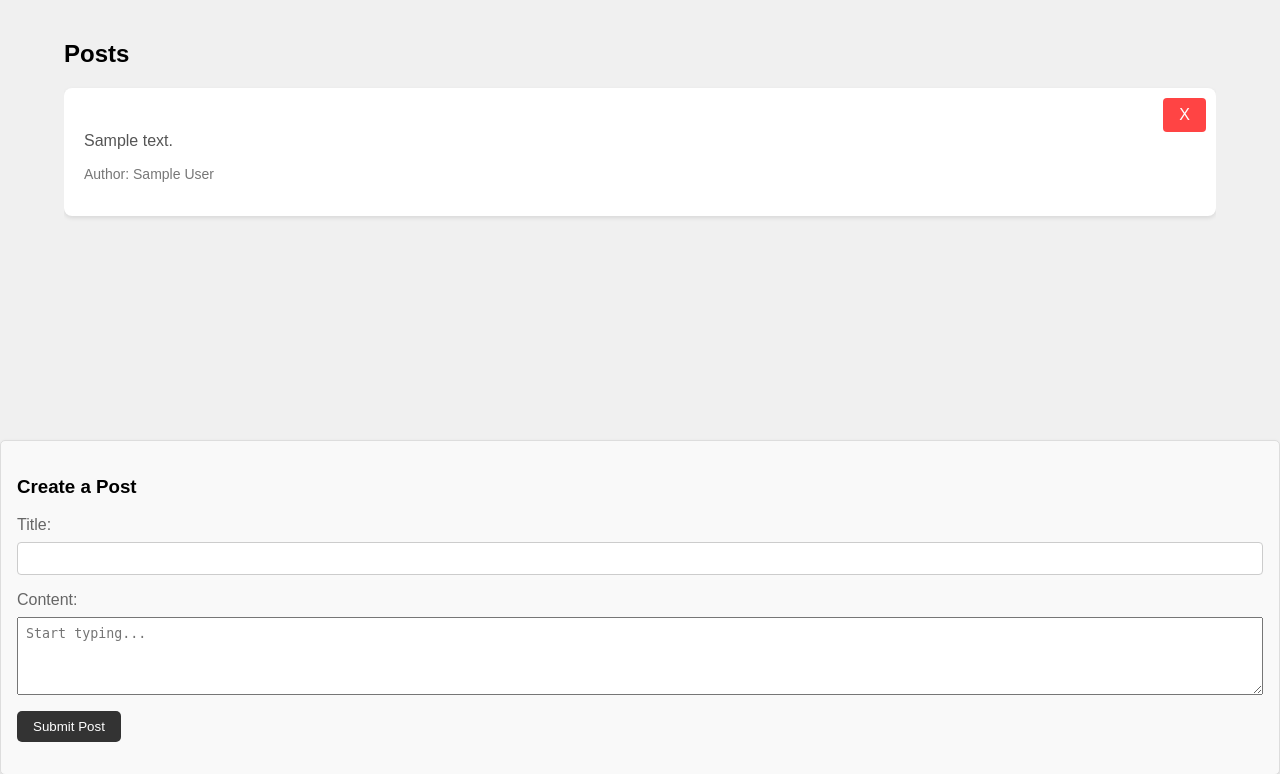
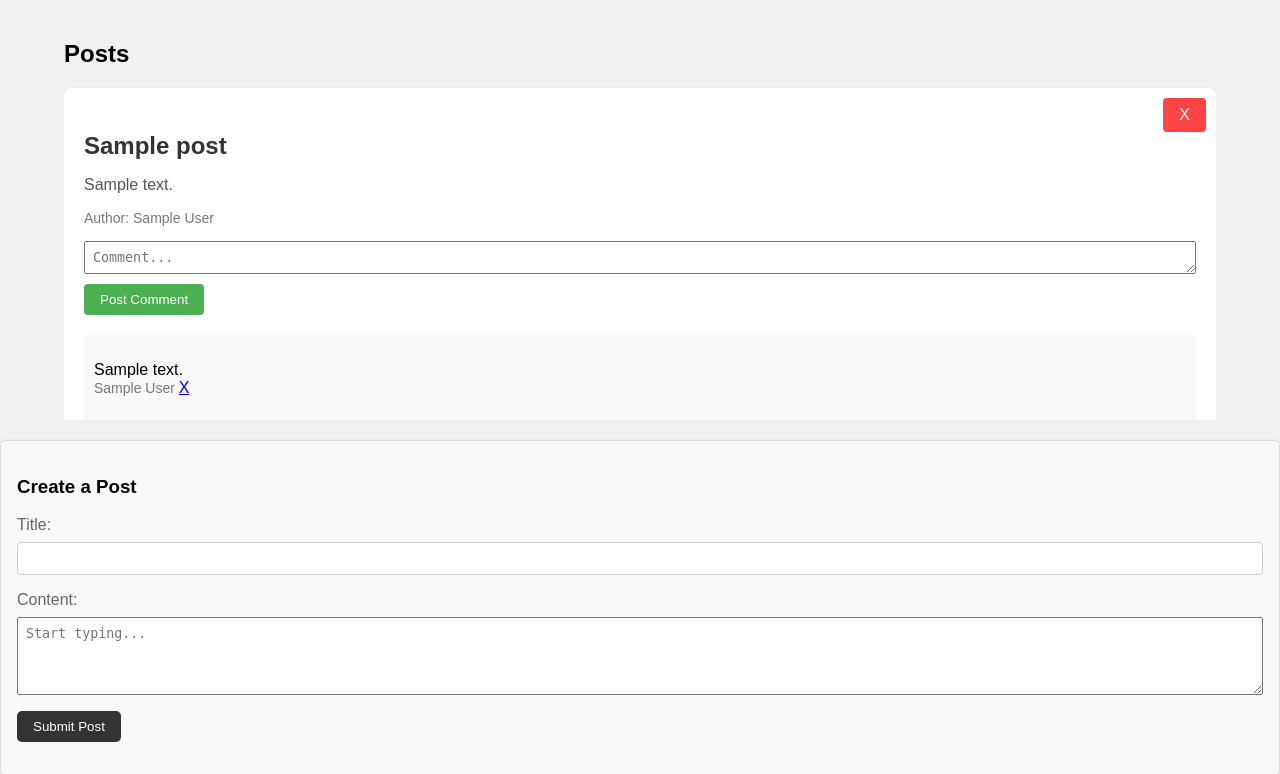
Before and after one commit to sshubham200/SOCIAL-MEDIA-PLATFORM, a Node server app: page / in a window 1280 px wide. Shown: the part 82-856 px from the top of the page. Run offline with Node 20, Linux system fonts and the light colour scheme; the visitor is signed in with stand-in values (Sample User, id 1); tables that the repository leaves empty hold one stand-in row (values such as "Sample post"); some libraries are stand-ins or nearby versions.

Commit message:
chnages regarding adding post feature

```diff
--- a/assets/css/home.css
+++ b/assets/css/home.css
@@ -82,8 +82,65 @@
     border-radius: 4px;
     cursor: pointer;
 }
-}
+
 
 .delete-post:hover {
     background-color: #ff3333;
 }
+
+/* Comment Form Styles */
+.comment-form {
+    margin-top: 15px;
+}
+
+.comment-form label {
+    display: block;
+    font-size: 14px;
+    margin-bottom: 5px;
+}
+
+.comment-form textarea {
+    width: 100%;
+    padding: 8px;
+    margin-bottom: 10px;
+}
+
+.comment-form button {
+    background-color: #4caf50;
+    color: #fff;
+    padding: 8px 16px;
+    border: none;
+    border-radius: 4px;
+    cursor: pointer;
+}
+
+.comment-form button:hover {
+    background-color: #45a049;
+}
+
+/* Comments Section Styles */
+.comments-section {
+    margin-top: 20px;
+}
+
+.comment {
+    background-color: #f9f9f9;
+    padding: 10px;
+    margin-bottom: 10px;
+    border-radius: 4px;
+}
+
+.comment-content {
+    font-size: 16px;
+}
+
+.comment-author {
+    font-size: 14px;
+    color: #777;
+    margin-top: 5px;
+}
+
+.no-comments-message {
+    font-size: 14px;
+    color: #777;
+}
--- a/controller/home_controller.js
+++ b/controller/home_controller.js
@@ -5,12 +5,12 @@ module.exports.home = async function(req,res){
     try {
         let posts= await Post.find({})
         .populate('user')
-        // .populate({
-        //     path:'comments',
-        //     populate:{
-        //     path:'user'
-        //     }
-        // })
+        .populate({
+            path:'comments',
+            populate:{
+            path:'user'
+            }
+        })
         let users =await User.find({})
         return res.render('home', {
             title: "Home",
--- a/routes/index.js
+++ b/routes/index.js
@@ -12,6 +12,7 @@ console.log('router loaded');
 router.get('/', homeController.home);
 router.use('/users',require('./users'));
 router.use('/posts',require('./posts'));
+router.use('/comments',require('./comments'));
 // for any further routes, access from here
 // router.use('/routerName',require('./routerfile));
 
--- a/routes/posts.js
+++ b/routes/posts.js
@@ -1,5 +1,4 @@
 const express = require('express');
-
 const router = express.Router();
 const postController = require('../controller/post_controller');
 const Passport = require('passport');
--- a/views/home.ejs
+++ b/views/home.ejs
@@ -27,6 +27,37 @@
                                     </a>
                             <%}%>
                         <!-- Add more post details as needed -->
+
+                        <div class="post-comment">
+                            <% if(locals.user){ %>
+                                <form action="comments/create" id ="new-comment" method ="post" class="comment-form">
+                                        <textarea name="content" id="commentContent" cols="30" rows="1"placeholder="Comment..." required></textarea>
+                                        <input type = "hidden" name =post value="<%=post._id%>">
+                                        <button type="submit" class="comment-button">Post Comment</button>
+                                    </form>
+                                <%}%>
+                                <div class="comments-section" >
+                                        <ul class="comment">
+                                                <% for(comment of post.comments){%>
+                                                    <p class="comment-content">
+                                                        <%= comment.content %>
+                                                        <br>
+                                                        <small class="comment-author">
+                                                                <%= comment.user.name %>
+                                                        </small>
+                                                        <% if((locals.user) && ((locals.user.id == comment.user.id) || (locals.user.id == post.user.id))){ %>
+                                                                <a href="/comments/destroy/<%= comment.id %>">X
+                                                                        <!-- <i class="fa fa-window-close"></i> -->
+                                                                        </a>
+                                                                <%}%>
+                                                    </p>
+
+                                                        <%}%>
+                                        </ul>
+                                </div>
+                    </div>
+
+
                     </div>
                 <% }); %>
 
```
Also changed, not shown: controller/comments_controller.js (added, +80 -0 lines), models/post.js (+8 -8 lines), package.json (+13 -2 lines), routes/comments.js (added, +8 -0 lines), 1 other file.
